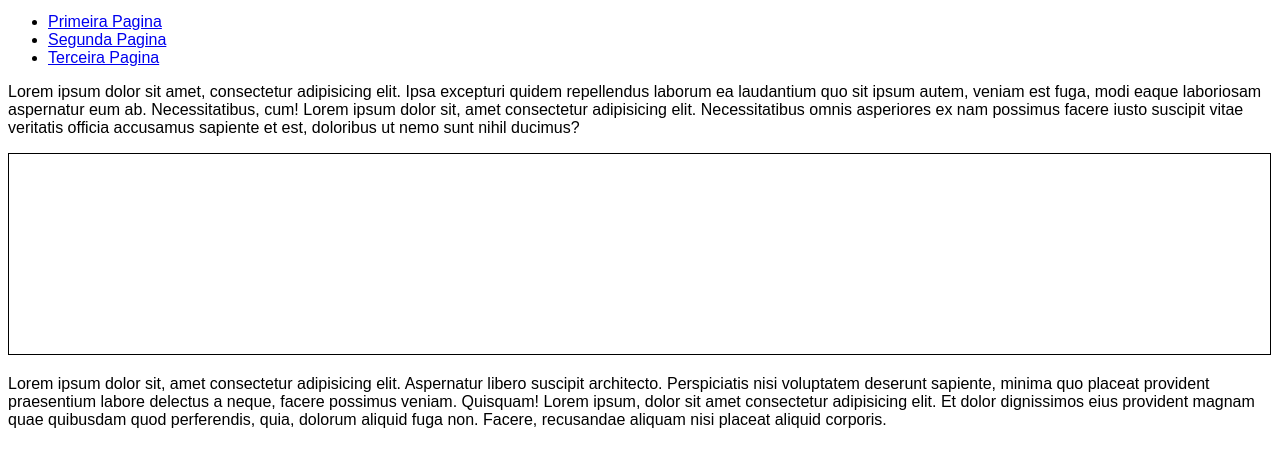
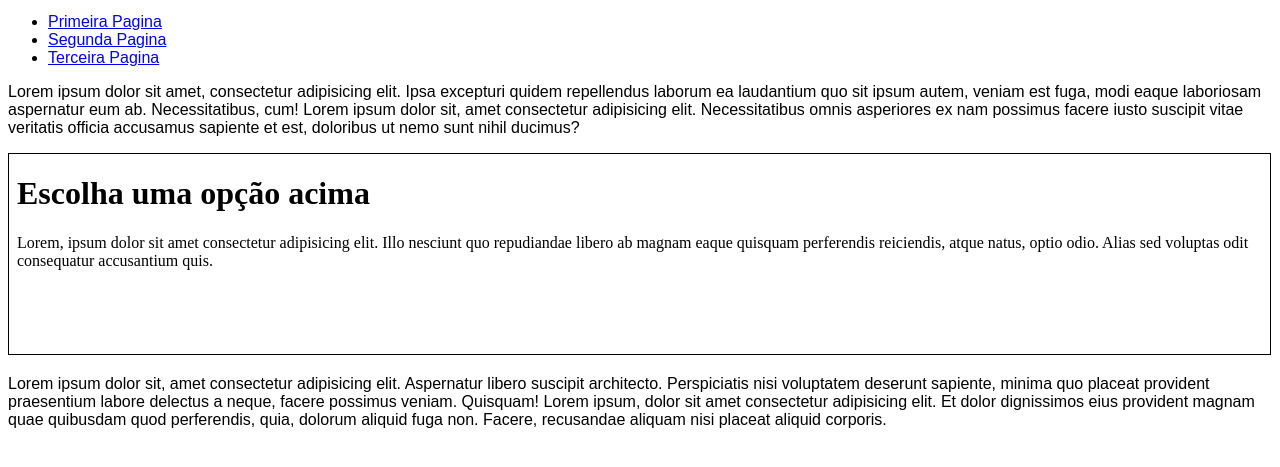
Before and after one commit to lucaszaach/HTML-CSS, a plain HTML site: page Exercicios/ex024/iframe003.html in a window 1280 px wide. Shown: the part 119-586 px from the top of the page. Drawn offline with Linux system fonts and the light colour scheme.

Commit message:
aplicando srcdoc no iframe

```diff
--- a/Exercicios/ex024/iframe003.html
+++ b/Exercicios/ex024/iframe003.html
@@ -29,7 +29,7 @@
 
     <p>Lorem ipsum dolor sit amet, consectetur adipisicing elit. Ipsa excepturi quidem repellendus laborum ea laudantium quo sit ipsum autem, veniam est fuga, modi eaque laboriosam aspernatur eum ab. Necessitatibus, cum! Lorem ipsum dolor sit, amet consectetur adipisicing elit. Necessitatibus omnis asperiores ex nam possimus facere iusto suscipit vitae veritatis officia accusamus sapiente et est, doloribus ut nemo sunt nihil ducimus?</p>
 
-    <iframe id="tela" name="frame" src="" frameborder="0"> Pagina indisponivel no seu navegador</iframe>
+    <iframe id="tela" name="frame" srcdoc="<h1>Escolha uma opção acima</h1><p>Lorem, ipsum dolor sit amet consectetur adipisicing elit. Illo nesciunt quo repudiandae libero ab magnam eaque quisquam perferendis reiciendis, atque natus, optio odio. Alias sed voluptas odit consequatur accusantium quis.</p> <igm src= 'imagens/android-chrome-192x192.png'>" frameborder="0"> Pagina indisponivel no seu navegador</iframe>
 
     <p>Lorem ipsum dolor sit, amet consectetur adipisicing elit. Aspernatur libero suscipit architecto. Perspiciatis nisi voluptatem deserunt sapiente, minima quo placeat provident praesentium labore delectus a neque, facere possimus veniam. Quisquam! Lorem ipsum, dolor sit amet consectetur adipisicing elit. Et dolor dignissimos eius provident magnam quae quibusdam quod perferendis, quia, dolorum aliquid fuga non. Facere, recusandae aliquam nisi placeat aliquid corporis.</p>
 
```
